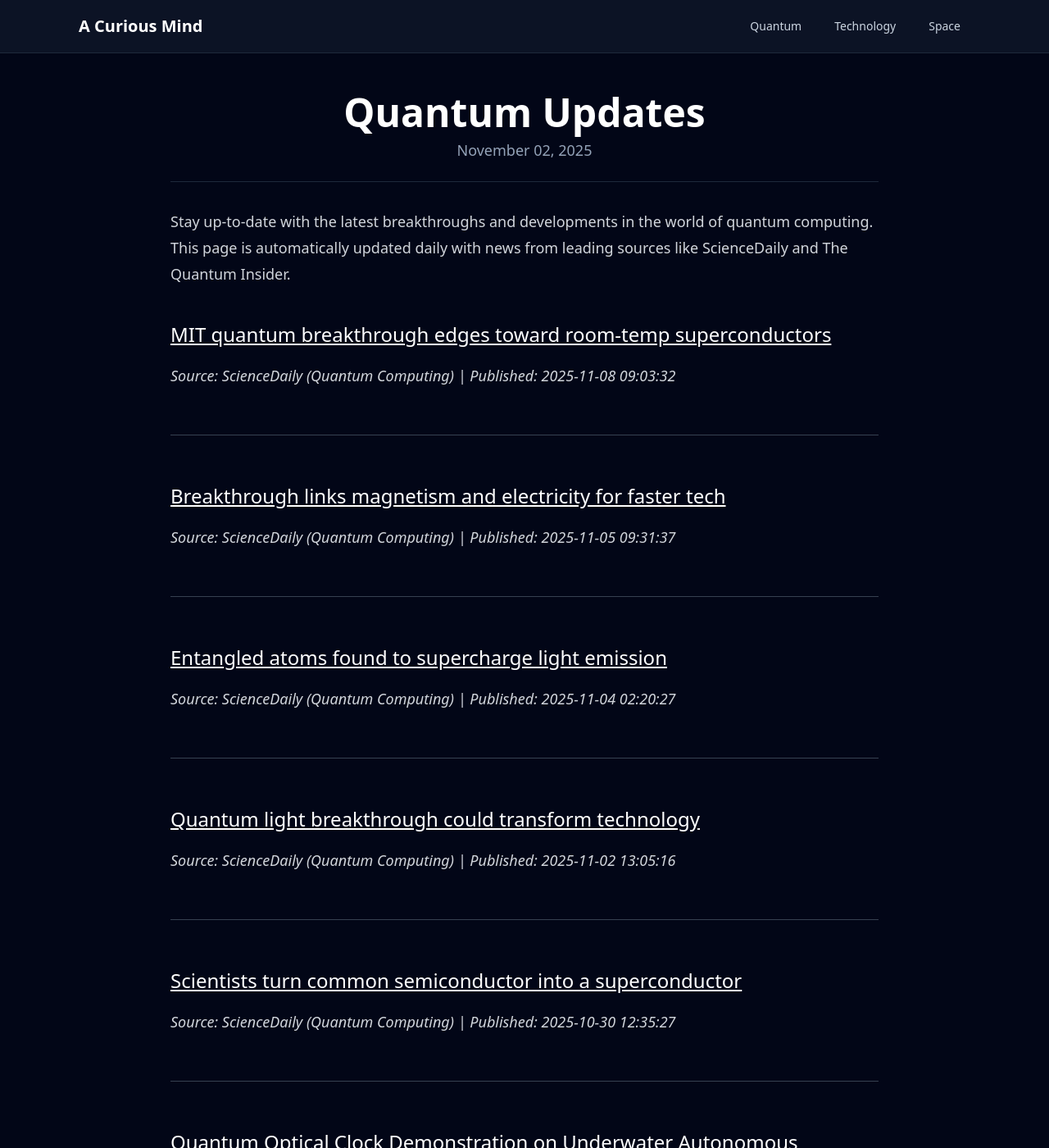
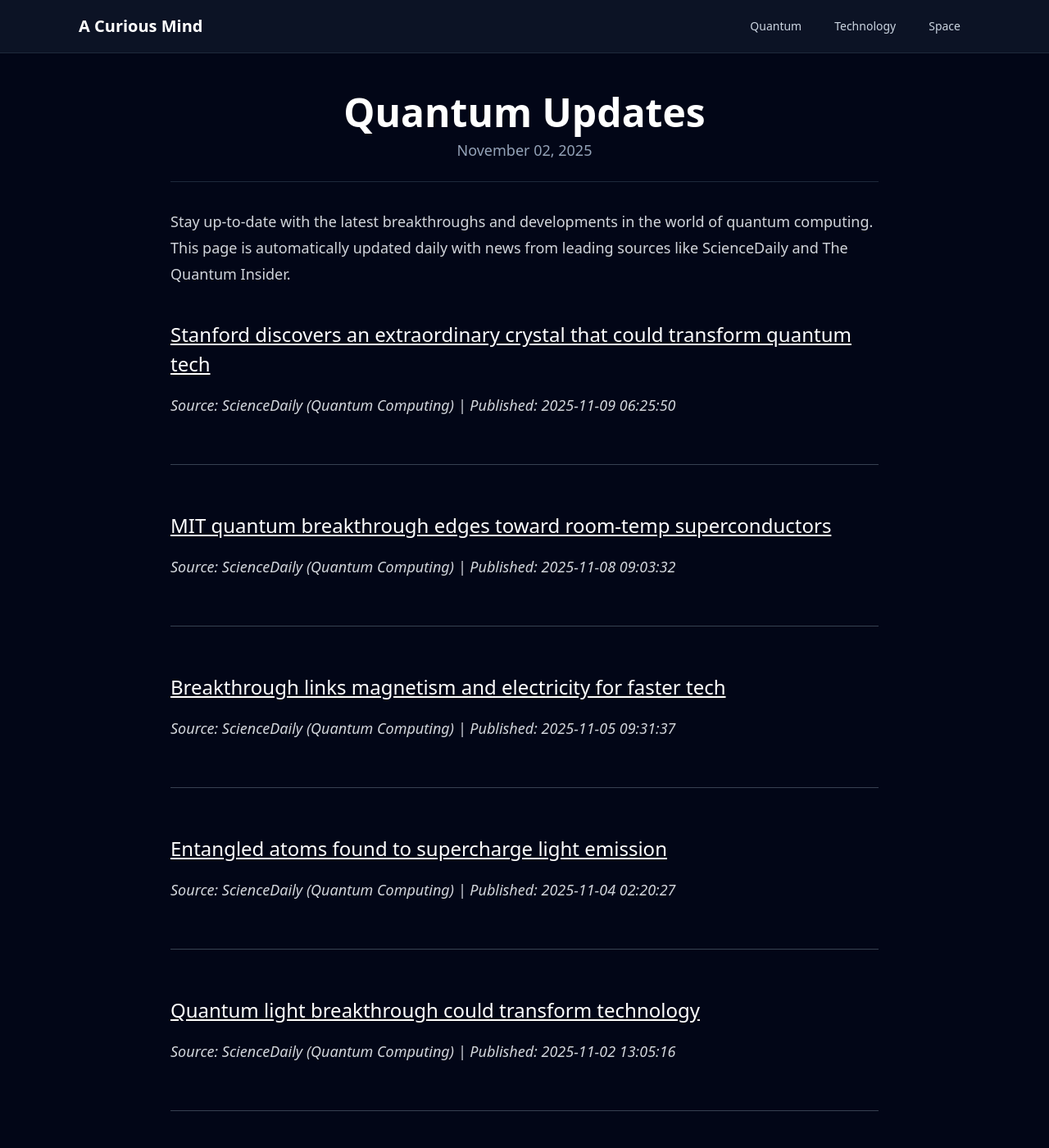
Before and after one commit to onehl7/onehl7.github.io, a Jekyll site: the page built from _posts/2025-11-02-quantum-updates.md, in a window 1280 px wide and 1400 px high. Shown: the whole window at 82% size. Built offline with Jekyll 4.4.1, drawn with Linux system fonts in a browser that asks for light colours; nearby versions of some CDN libraries.

Commit message:
Update quantum news data

```diff
--- a/_data/quantum_news.json
+++ b/_data/quantum_news.json
@@ -1,4 +1,10 @@
 [
+  {
+    "source": "ScienceDaily (Quantum Computing)",
+    "title": "Stanford discovers an extraordinary crystal that could transform quantum tech",
+    "link": "https://www.sciencedaily.com/releases/2025/11/251108083912.htm",
+    "published": "2025-11-09 06:25:50"
+  },
   {
     "source": "ScienceDaily (Quantum Computing)",
     "title": "MIT quantum breakthrough edges toward room-temp superconductors",
@@ -22,12 +28,6 @@
     "title": "Quantum light breakthrough could transform technology",
     "link": "https://www.sciencedaily.com/releases/2025/11/251102011155.htm",
     "published": "2025-11-02 13:05:16"
-  },
-  {
-    "source": "ScienceDaily (Quantum Computing)",
-    "title": "Scientists turn common semiconductor into a superconductor",
-    "link": "https://www.sciencedaily.com/releases/2025/10/251030075105.htm",
-    "published": "2025-10-30 12:35:27"
   },
   {
     "source": "The Quantum Insider",
```
